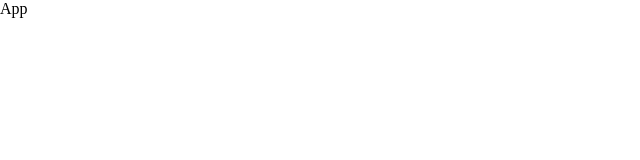
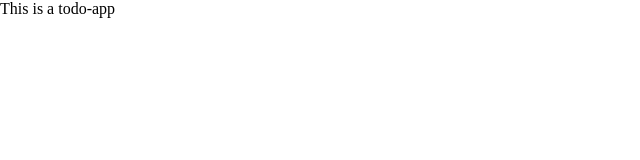
Before and after one commit to PiyushG-dev/todo-list-master, a React (Vite) app: page / in a window 1280 px wide. Shown: the top 160 px of the page, without its empty margins (0-640 px from the left). Built offline with nearby package versions, Linux system fonts and the light colour scheme.

Commit message:
app file content change

```diff
--- a/src/App.jsx
+++ b/src/App.jsx
@@ -1,7 +1,7 @@
 import React from "react";
 
 const App = () => {
-  return <div>App</div>;
+  return <div>This is a todo-app</div>;
 };
 
 export default App;
```
